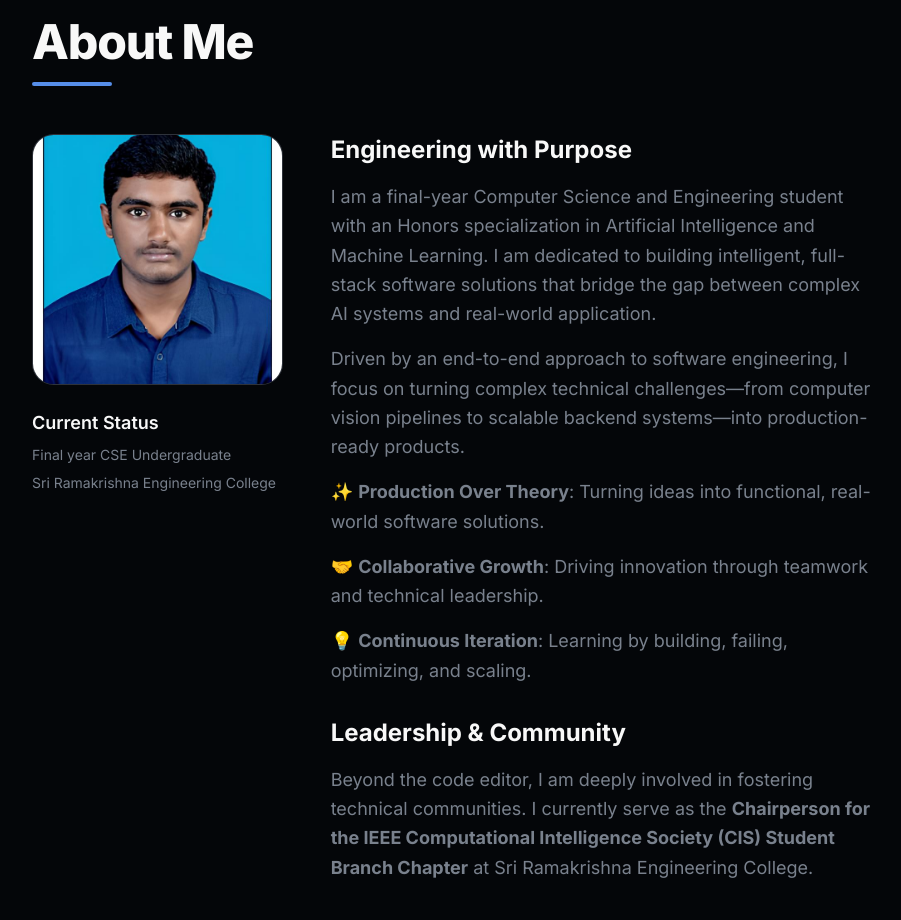
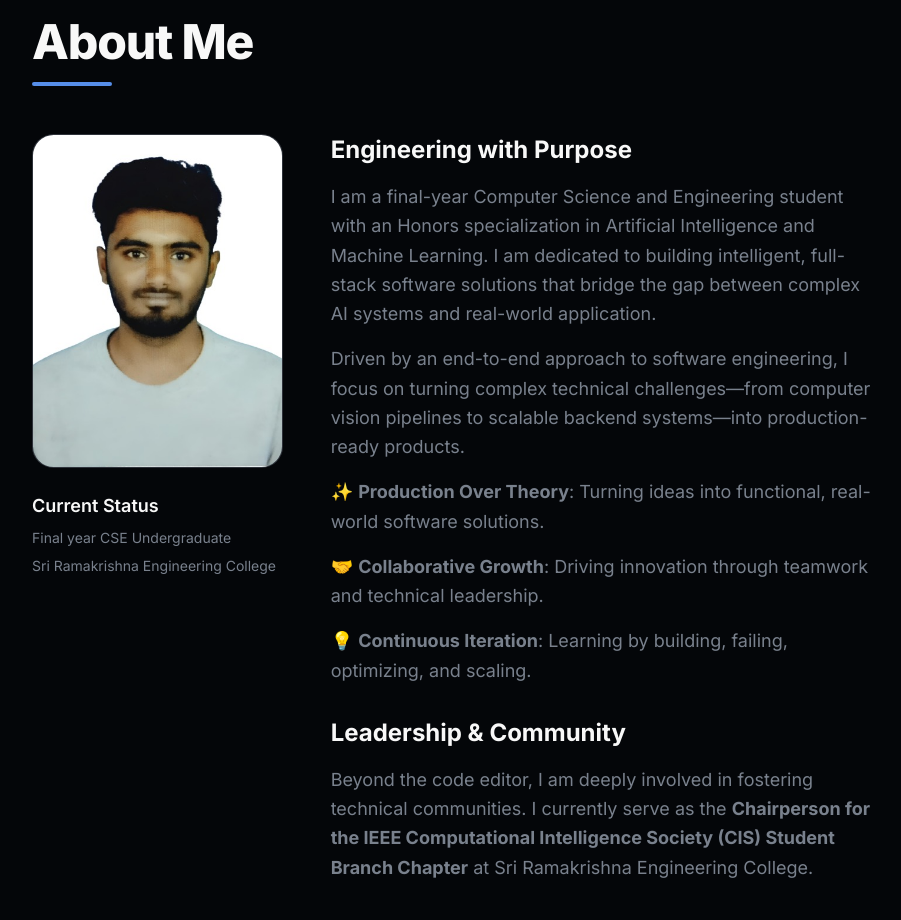
Before and after one commit to 007ash/My-Portfolio, a Next.js app: page / in a window 1280 px wide. Shown: the part 1200-2120 px from the top of the page, without its empty margins (184-1085 px from the left). Built offline with nearby package versions, Linux system fonts and the light colour scheme; no server answers.

Commit message:
new profile added

```diff
--- a/src/components/sections/AboutSection.tsx
+++ b/src/components/sections/AboutSection.tsx
@@ -24,10 +24,10 @@ export function AboutSection() {
           delay={0.2}
           className="flex flex-col gap-6 md:col-span-1"
         >
-          <div className="relative w-full aspect-square rounded-2xl overflow-hidden border bg-muted">
+          <div className="relative w-full aspect-[3/4] rounded-2xl overflow-hidden border bg-muted">
             <Image
-              src="/profile.jpg"
-              alt="Ashwanth working"
+              src="/aboutSection.jpg"
+              alt="Ashwanth Profile Picture"
               fill
               className="object-cover"
             />
```
Also changed, not shown: public/aboutSection.jpg (added).
